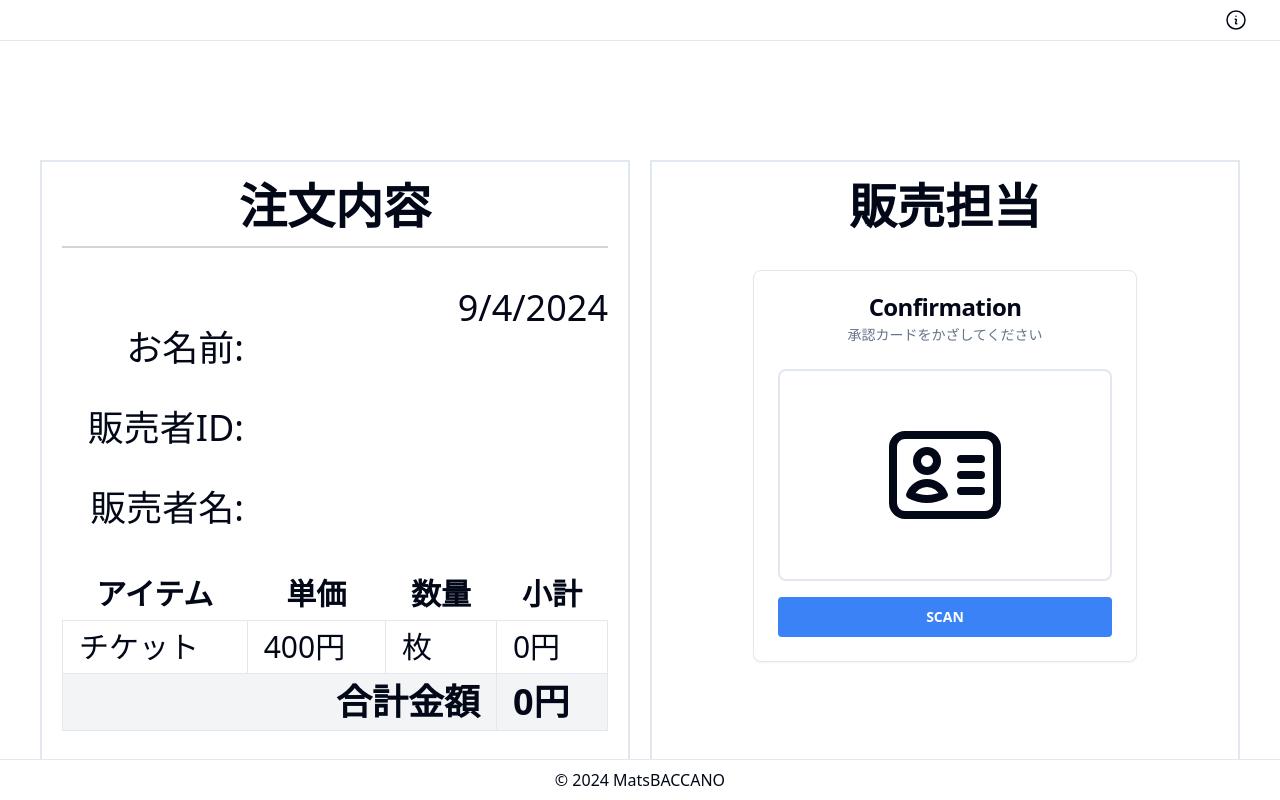
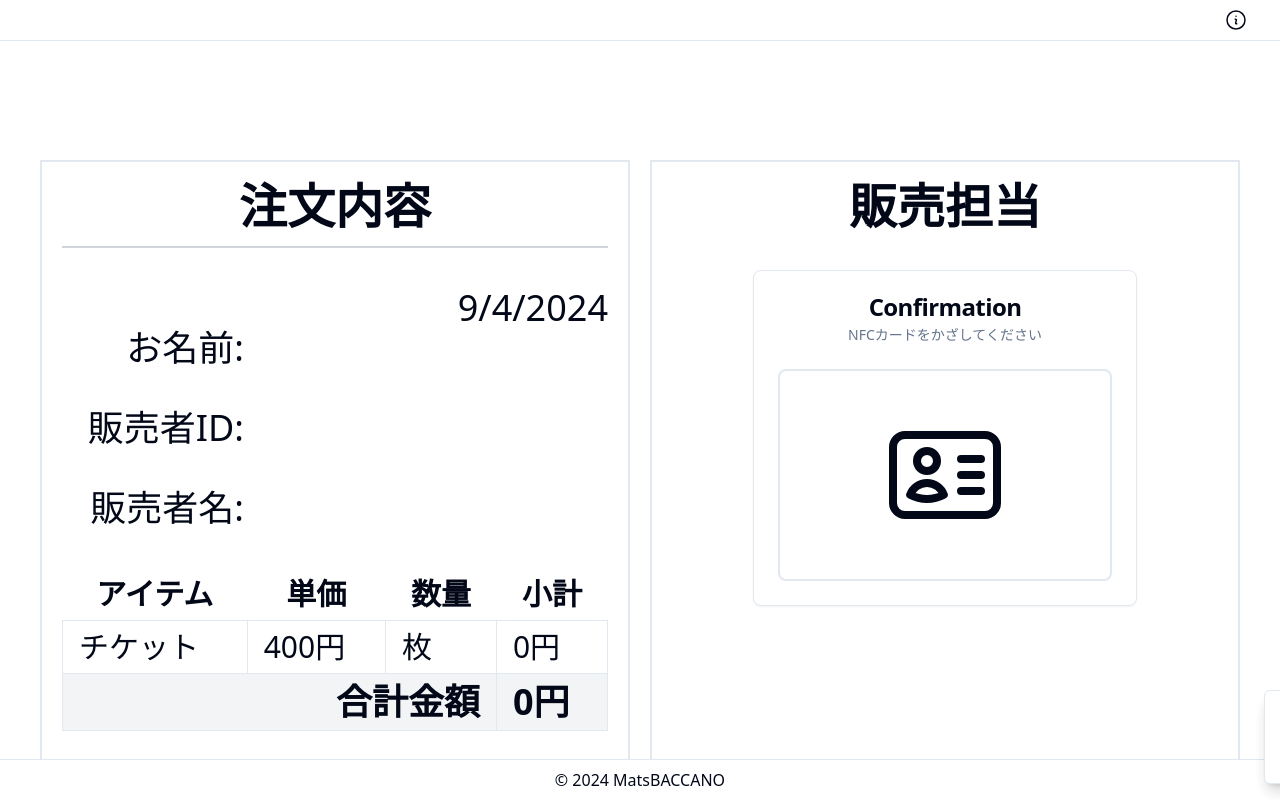
Before and after one commit to Matsugawa-Rikiya/nfc-purchase, a Next.js app: page /sales/customer/check in a window 1280 px wide. Shown: the top 800 px of the page. Built offline with nearby package versions, Linux system fonts and the light colour scheme.

Commit message:
コミットしたよー

```diff
--- a/src/app/sales/customer/check/page.tsx
+++ b/src/app/sales/customer/check/page.tsx
@@ -1,7 +1,7 @@
 "use client";
 
 import { useRouter, useSearchParams } from "next/navigation";
-import React, { useState } from "react";
+import React, { useState, useEffect, Suspense } from "react";
 import {
   Card,
   CardContent,
@@ -11,7 +11,7 @@ import {
   CardTitle,
 } from "@/components/ui/card";
 import { HiOutlineIdentification } from "react-icons/hi2";
-import { CancelButton, CommitButton, OKButton } from "@/app/components/button/Buttons";
+import { CancelButton, OKButton } from "@/app/components/button/Buttons";
 import { getIDmStr } from "@/app/lib/nfc/rcs300.mjs";
 import { useToast } from "@/components/ui/use-toast";
 import { putSoldSeparately, getUserByNfcId } from "@/app/sql/sqls";
@@ -34,16 +34,17 @@ const CheckPage = () => {
   const [employeeId, setEmployeeId] = useState<string | null>(null);
   const [isFetching, setIsFetching] = useState<boolean>(false);
 
-  // NFCカードをスキャンしてユーザー情報を取得
-  const handleClick = async () => {
+  // NFCカードを自動的にスキャンする
+  useEffect(() => {
+    const autoScan = async () => {
       setIsScanning(true);
       try {
-      const idmString = await getIDmStr(navigator);
+        const idmString = await getIDmStr(navigator); // NFCカードスキャン
         if (idmString) {
           const cleanedIdm = idmString.replace(/\s/g, "");
           setIdm(cleanedIdm);
           setIsFetching(true);
-        const userData = await getUserByNfcId(cleanedIdm);
+          const userData = await getUserByNfcId(cleanedIdm); // 認証
 
           if (userData && userData.length > 0) {
             setEmployeeName(userData[0].name);
@@ -79,20 +80,23 @@ const CheckPage = () => {
       }
     };
 
+    autoScan(); // ページが読み込まれたときに自動でスキャンを開始
+  }, []); // [] でページの初回レンダリング時に一度だけ実行
+
   const today = new Date().toLocaleDateString();
   const ticketPrice = 400; // チケットの単価
   const ticketCount = ticket ? parseInt(ticket, 10) : 0;
   const ticketSubtotal = ticketCount * ticketPrice;
   const totalAmount = ticketSubtotal;
 
-  // 購入完了後にダイアログを表示し、OKが押されたら遷移する処理
   const handleOK = async () => {
     try {
-      // 必要なデータが揃っているか確認
       if (name && employeeName && employeeId) {
         try {
           await putSoldSeparately(name, ticketCount, employeeName, employeeId);
-          const confirmed = window.confirm("ご購入ありがとうございました。OKを押して続行してください。");
+          const confirmed = window.confirm(
+            "ご購入ありがとうございました。OKを押して続行してください。"
+          );
           if (confirmed) {
             router.push("/sales");
           }
@@ -120,7 +124,7 @@ const CheckPage = () => {
   };
 
   return (
-    <>
+    <Suspense fallback={<div>Loading...</div>}>
       <div className="flex w-full p-10 space-x-5">
         <div className="flex flex-col w-1/2 items-center border-2 p-5">
           <h1 className="text-5xl font-bold">
@@ -198,27 +202,18 @@ const CheckPage = () => {
             <CardHeader>
               <CardTitle className="text-center">Confirmation</CardTitle>
               <CardDescription className="text-center text-sm">
-                承認カードをかざしてください
+                NFCカードをかざしてください
               </CardDescription>
             </CardHeader>
             <CardContent>
               <div className="flex justify-center border-2 rounded-lg py-10">
                 <HiOutlineIdentification className="text-9xl" />
               </div>
-              <div className="flex justify-center mt-4">
-                {isScanning ? (
-                  <p>now scanning...</p>
-                ) : (
-                  <CommitButton onClick={handleClick} className="w-full">
-                    SCAN
-                  </CommitButton>
-                )}
-              </div>
             </CardContent>
           </Card>
         </div>
       </div>
-    </>
+    </Suspense>
   );
 };
 
--- a/src/app/sql/sqls.tsx
+++ b/src/app/sql/sqls.tsx
@@ -20,6 +20,23 @@ export async function putUser(name: string, userid: string, cardid: string) {
     console.error("Error executing query:", error);
     throw new Error("Failed to execute query");
   }
+}
+
+// TypeScriptにNFC APIの型を教えるための型定義を追加します
+interface NDEFReadingEvent extends Event {
+  serialNumber: string;
+}
+
+interface NDEFReader {
+  scan(): Promise<void>;
+  onreading: ((event: NDEFReadingEvent) => void) | null;
+  onerror: ((error: Event) => void) | null;
+}
+
+interface Window {
+  NDEFReader: {
+    new (): NDEFReader;
+  };
 }
 
 export async function putSales(userid: string, ticket: number, book: number) {
@@ -49,7 +66,12 @@ export async function putSales(userid: string, ticket: number, book: number) {
   }
 }
 
-export async function putSoldSeparately(name: string, ticket: number, employeeName: string, employeeId: string) {
+export async function putSoldSeparately(
+  name: string,
+  ticket: number,
+  employeeName: string,
+  employeeId: string
+) {
   try {
     const results = [];
 
```
Lines whose indentation alone changed are shown as unchanged.
